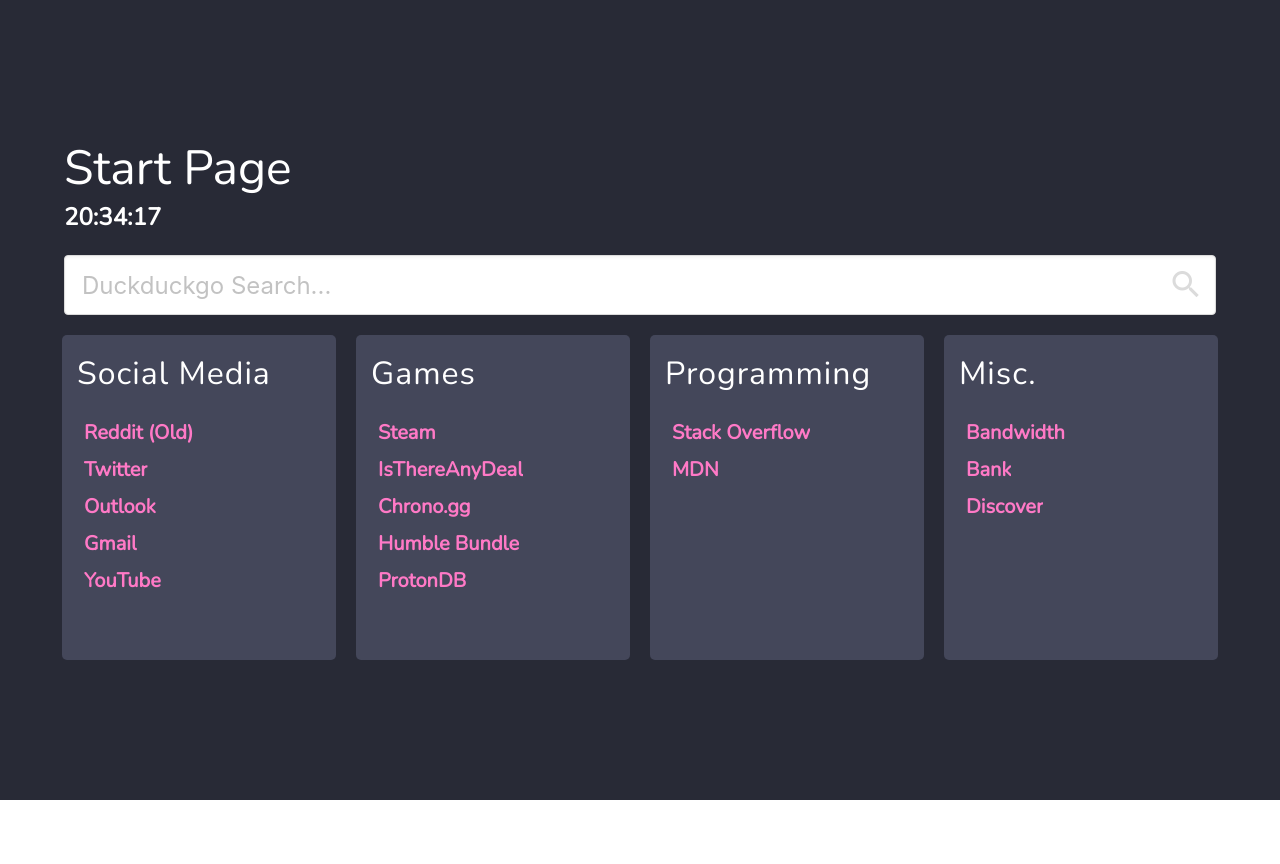
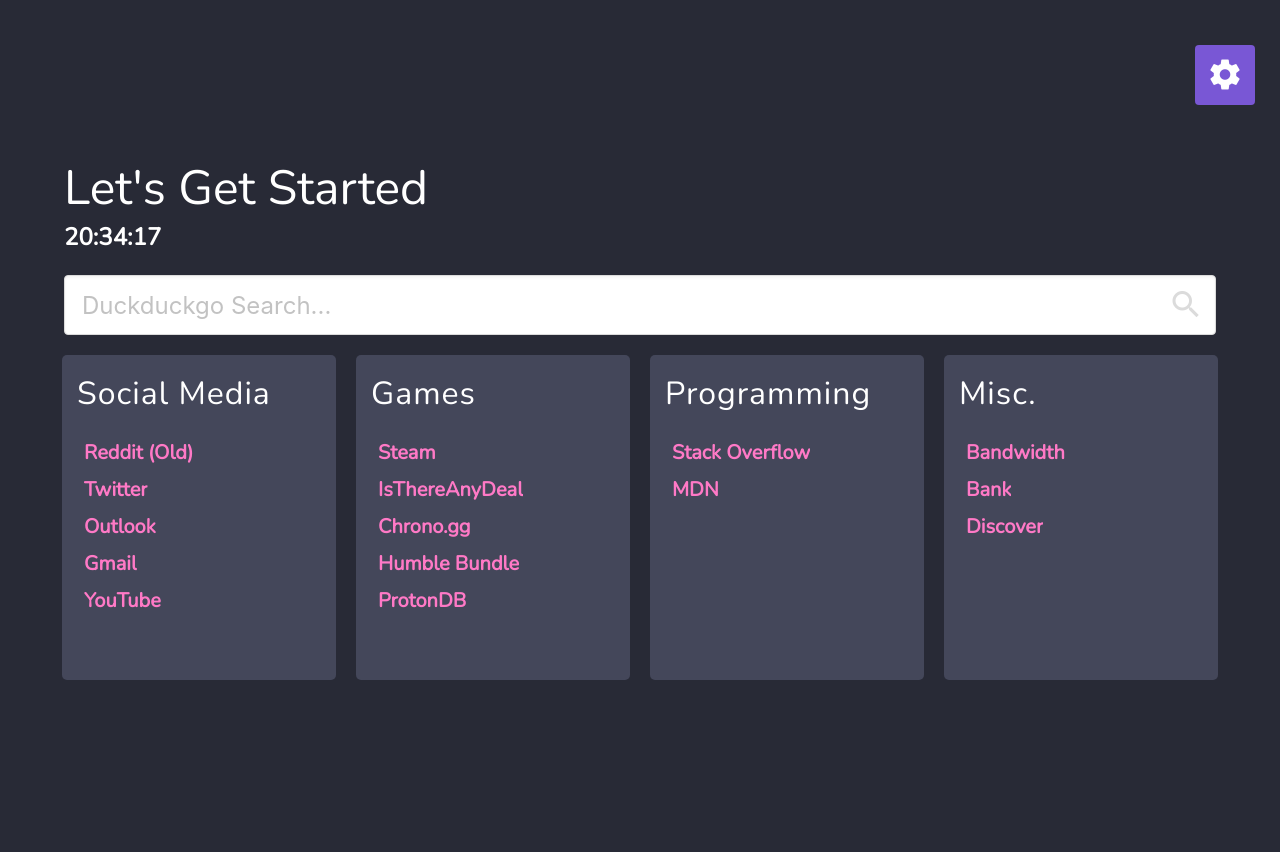
Before and after one commit to shookstra/MyStartPage, a Vue app: page / in a window 1280 px wide. Before the commit the page ends 800 px from the top, so only its background shows below. Built offline with nearby package versions, Linux system fonts and the light colour scheme.

Commit message:
Added settings tab
Added settings tab for entering in name, choosing theme, and clock settings.

```diff
--- a/src/App.vue
+++ b/src/App.vue
@@ -1,6 +1,6 @@
 <template>
-  <div id="app" class="container">
-    <StartPage />
+  <div id="app" class="columns">
+    <StartPage class="column" />
   </div>
 </template>
 
--- a/src/components/StartPage.vue
+++ b/src/components/StartPage.vue
@@ -1,8 +1,45 @@
 <template>
-  <div class="start-page">
-    <p class="is-size-1 has-text-white">Start Page</p>
+  <div>
+    <b-button
+      @click="settingsToggled = !settingsToggled"
+      class="settings-button"
+      type="is-primary"
+      size="is-large"
+      icon-left="cog"
+    />
+    <!-- Area where settings options are located -->
+    <div v-if="settingsToggled" class="settings-area">
+      <p class="title is-size-4 has-text-light has-text-centered">Settings</p>
+      <div class="field">
+        <label for>Name</label>
+        <b-input v-model="name"></b-input>
+      </div>
+      <div class="field">
+        <b-switch v-model="twelveHour" passive-type="is-dark" type="is-primary">12-hour Clock</b-switch>
+      </div>
+      <div class="field">
+        <b-switch
+          v-model="lightMode"
+          passive-type="is-dark"
+          type="is-warning"
+          true-value="Light Mode (WIP)"
+          false-value="Dark Mode (WIP)"
+        >{{ lightMode }}</b-switch>
+      </div>
+      <b-button
+        @click="reloadPage"
+        class="is-primary settings-save-button"
+        size="is-medium"
+        icon-left="content-save-settings"
+      >Save</b-button>
+    </div>
+
+    <div class="main-container container">
+      <p v-if="name === ''" class="is-size-1 has-text-white">Let's Get Started</p>
+      <p v-if="name" class="is-size-1 has-text-white">Welcome, {{name}}</p>
       <p class="title has-text-white is-size-4">{{ time }}</p>
-    <b-field>
+
+      <b-field v-on:keyup.enter.native="searchIconClick">
         <b-input
           placeholder="Duckduckgo Search..."
           type="search"
@@ -13,6 +50,7 @@
           @icon-right-click="searchIconClick"
         ></b-input>
       </b-field>
+
       <div class="columns">
         <Column name="Social Media" :links="socialMediaLinks" />
         <Column name="Games" :links="gameLinks" />
@@ -27,6 +65,7 @@
       @click="addColumn"
       >Add Column</b-button>-->
     </div>
+  </div>
 </template>
 
 <script>
@@ -36,8 +75,12 @@
   name: "StartPage",
   data: function() {
     return {
+      lightMode: false,
+      twelveHour: false,
       searchTerm: "",
       time: "",
+      name: "",
+      settingsToggled: false,
       socialMediaLinks: [
         {
           id: 1,
@@ -133,10 +176,15 @@
     },
     searchIconClick: function() {
       if (this.searchTerm !== "") {
-        window.open("https://www.duckduckgo.com?q=" + this.searchTerm);
+        window.location.assign(
+          "https://www.duckduckgo.com?q=" + this.searchTerm
+        );
       }
     },
-    // time functions from
+    reloadPage: function() {
+      location.reload();
+    },
+    // 24-hour time functions from
     // https://www.w3schools.com/js/tryit.asp?filename=tryjs_timing_clock
     startTime: function() {
       var today = new Date();
@@ -153,16 +201,65 @@
         i = "0" + i;
       } // add zero in front of numbers < 10
       return i;
+    },
+    // 12-hour time formatter here:
+    // https://stackoverflow.com/questions/8888491/how-do-you-display-javascript-datetime-in-12-hour-am-pm-format
+    formatAMPM: function() {
+      var today = new Date();
+      var hours = today.getHours();
+      var minutes = today.getMinutes();
+      var seconds = today.getSeconds();
+      var ampm = hours >= 12 ? "pm" : "am";
+      hours = hours % 12;
+      hours = hours ? hours : 12; // the hour '0' should be '12'
+      minutes = this.checkTime(minutes);
+      seconds = this.checkTime(seconds);
+      this.time = hours + ":" + minutes + ":" + seconds + " " + ampm;
+      setTimeout(this.formatAMPM, 500);
     }
   },
+  // before the component mounts
   beforeMount() {
+    // if (!this.twelveHour) {
+    //   this.formatAMPM();
+    // } else {
+    //   this.startTime();
+    // }
+  },
+  // when the component mounts
+  mounted() {
+    if (localStorage.name) {
+      this.name = localStorage.name;
+    }
+    if (localStorage.lightMode) {
+      this.lightMode = localStorage.lightMode;
+    }
+    if (localStorage.twelveHour) {
+      this.twelveHour = localStorage.twelveHour;
+    }
+
+    if (this.twelveHour === "true") {
+      this.formatAMPM();
+    } else {
       this.startTime();
+    }
+  },
+  watch: {
+    name(newName) {
+      localStorage.name = newName;
+    },
+    lightMode(newLightMode) {
+      localStorage.lightMode = newLightMode;
+    },
+    twelveHour(newTwelveHour) {
+      localStorage.twelveHour = newTwelveHour;
+    }
   }
 };
 </script>
 
 <style scoped>
-.start-page {
+.main-container {
   display: flex;
   flex-direction: column;
   justify-content: center;
@@ -177,4 +274,37 @@
   border-radius: 5px;
   margin: 20px 10px;
 }
+
+.settings-button {
+  position: absolute;
+  right: 0;
+  margin: 25px;
+}
+
+.settings-area {
+  position: absolute;
+  z-index: 5;
+  right: 0;
+  top: 110px;
+  margin: 0 25px 0 0;
+  padding: 15px;
+  background-color: #44475a;
+  box-shadow: 2px 2px 5px 2px rgba(0, 0, 0, 0.25);
+  /* border: 2px solid #44475a; */
+  border-radius: 5px;
+  height: 400px;
+  width: 250px;
+}
+
+.settings-label {
+  color: white;
+}
+
+.settings-save-button {
+  bottom: 10px;
+  left: 10px;
+  right: 10px;
+  width: 92%;
+  position: absolute;
+}
 </style>
```
Lines whose indentation alone changed are shown as unchanged.
